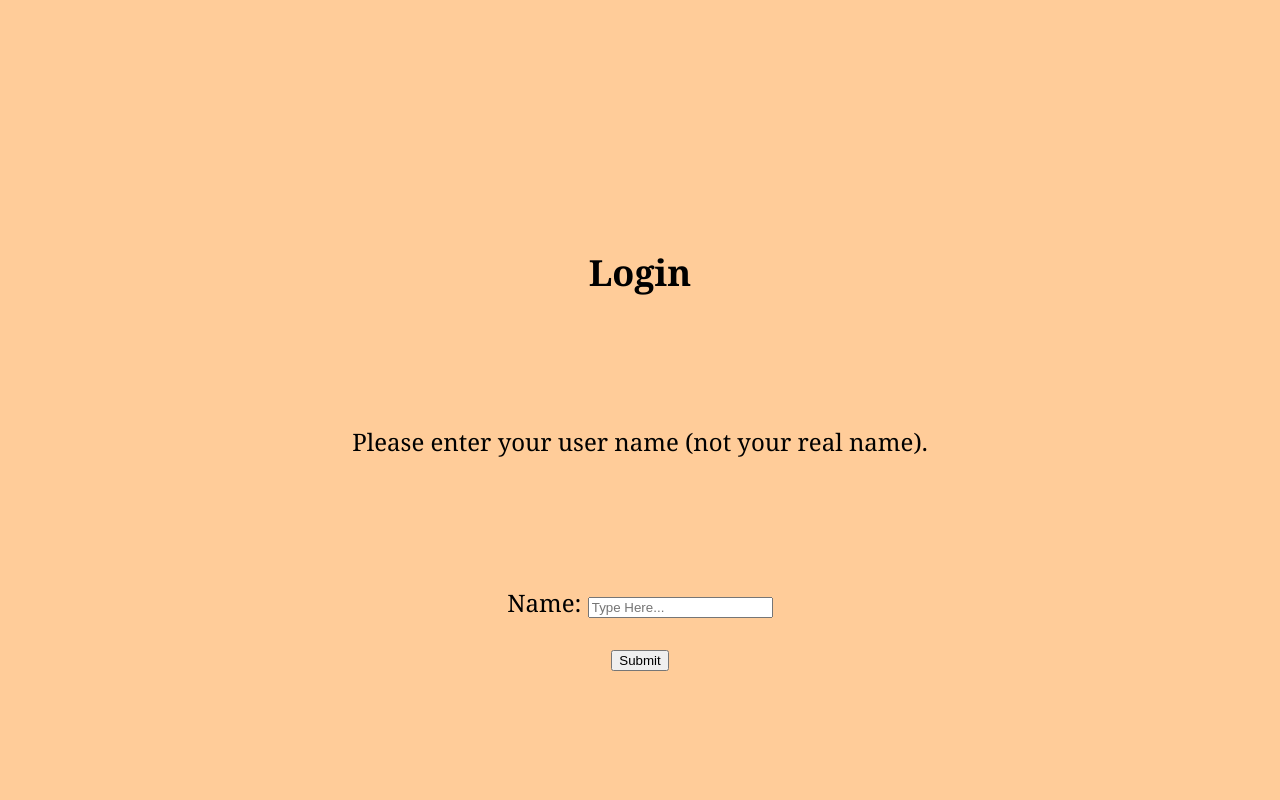
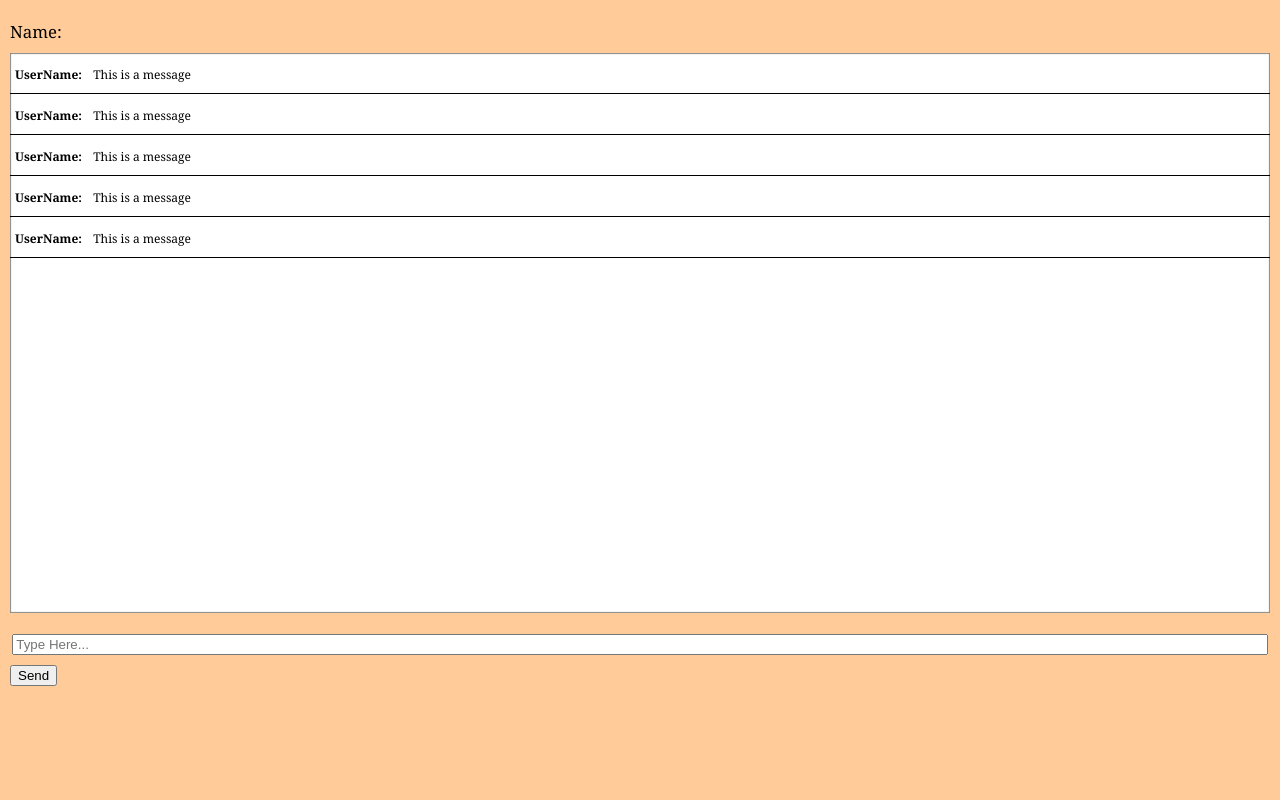
Before and after one commit to VincentHeredia/WebChat, a Django app: page /chat/ in a window 1280 px wide. Run offline with Django 3.2, Linux system fonts and the light colour scheme.

Commit message:
Added basic chat interface

```diff
--- a/chat/static/chat/style.css
+++ b/chat/static/chat/style.css
@@ -11,7 +11,6 @@ body {
 
 #wrapper {
 	margin: 0px auto;
-
 	height: 100vh;
 }
 
@@ -29,7 +28,7 @@ body {
 /* -------------- login styles -------------- */
 
 #login {
-	display: block;/*Hidden after logging in*/
+	display: none;/*Hidden after logging in*/
 	width: 100%;
 	height: 100%;
 	text-align: center;
@@ -65,7 +64,65 @@ body {
 /* -------------- chat styles -------------- */
 
 #chatWindow {
-	display: none;/*Hidden until logged in*/
+	display: block;/*Hidden until logged in*/
+	width: 100%;
+	height: 100%;
+	background-color: #FFCC99;
+}
+
+#outerChatLayer {
+	padding: 10px 0px;
+}
+
+#outerChatLayer{
+	padding: 10px;
+}
+
+#topInfo {
+	padding: 10px 0px;
+	font-size: 70%;
+}
+
+#chatEle{
+	background-color: #fff;
+	overflow: auto;
+	height: 70vh;
+
+	-moz-box-shadow: inset 0 0 1px 1px #888;
+	-webkit-box-shadow: inset 0 0 1px 1px #888;
+	box-shadow: inset 0 0 1px 1px #888;
+}
+
+.message {
+	padding: 0px 5px;
+	border-bottom: 1px solid #000;
+}
+
+.chatUserName{
+	display: inline-block;
+	font-size: 50%;
+	font-weight: bold;
+}
+
+.chatMessage{
+	display: inline-block;
+	padding: 5px 0px 10px 5px;
+	font-size: 50%;
+}
+
+#messageInputEle {
+	padding: 10px 0px;
+	text-align: center;
+}
+
+#inputMessage{
+	display: inline;
+	margin-bottom: 10px;
+	width: 99%;
+}
+
+#submitMessage{
+	display: block;
 }
 
 /* -------------- end of chat styles -------------- */
@@ -73,8 +130,6 @@ body {
 
 /* -------------- miscellaneous styles -------------- */
 
-.blockEle {
-	display: block;
-}
+
 
 /* -------------- end of miscellaneous styles -------------- */
--- a/chat/templates/chat/index.html
+++ b/chat/templates/chat/index.html
@@ -10,7 +10,7 @@
 </head>
 <body>
 	<div id="wrapper">
-		<section id="login" class="blockEle Center-Container">
+		<section id="login" class="Center-Container">
 			<div class="Absolute-Center">
 				<h1>Login</h1>
 				<p>Please enter your user name (not your real name).</p>
@@ -21,12 +21,43 @@
 				<div class="blockEle inputBlock">
 					<input type="button" value="Submit" id="submitName">
 				</div>
-				</div>
 			</div>
 		</section>
 
-		<section id="chatWindow" class="blockEle">
+		<section id="chatWindow">
+			<div id="outerChatLayer">
+				<div id="topInfo">
+					<div>Name:<span id="nameDisplay"></span></div>
+				</div>
 
+				<div id="chatEle">
+					<div class="message">
+						<div class="chatUserName">UserName:</div>
+						<div class="chatMessage">This is a message</div>
+					</div>
+					<div class="message">
+						<div class="chatUserName">UserName:</div>
+						<div class="chatMessage">This is a message</div>
+					</div>
+					<div class="message">
+						<div class="chatUserName">UserName:</div>
+						<div class="chatMessage">This is a message</div>
+					</div>
+					<div class="message">
+						<div class="chatUserName">UserName:</div>
+						<div class="chatMessage">This is a message</div>
+					</div>
+					<div class="message">
+						<div class="chatUserName">UserName:</div>
+						<div class="chatMessage">This is a message</div>
+					</div>
+				</div>
+
+				<div id="messageInputEle">
+					<input type="text" name="inputMessage" id="inputMessage" value="" placeholder="Type Here...">
+					<input type="button" value="Send" id="submitMessage">
+				</div>
+			</div>
 		</section>
 	</div>
 </body>
```
